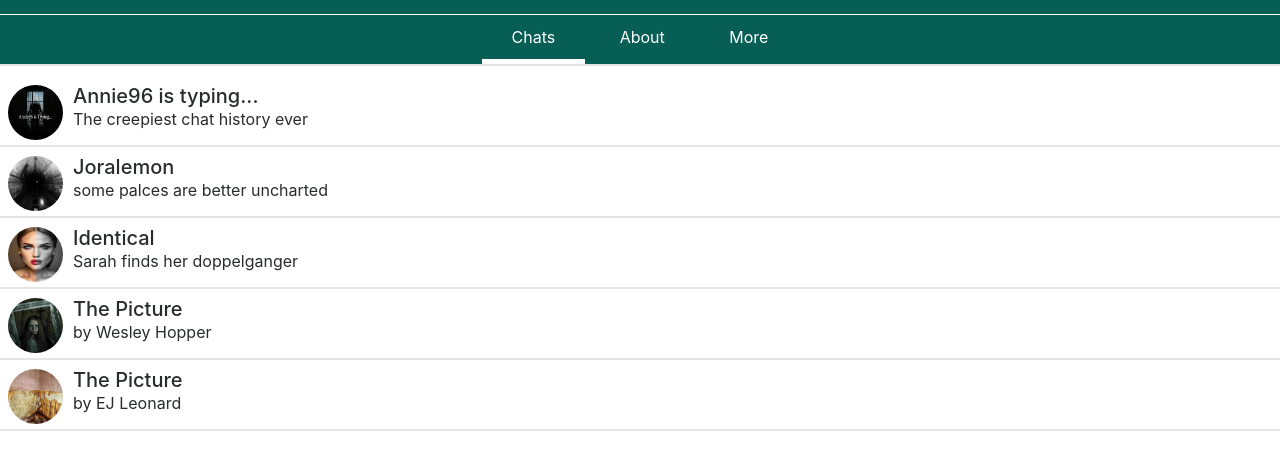
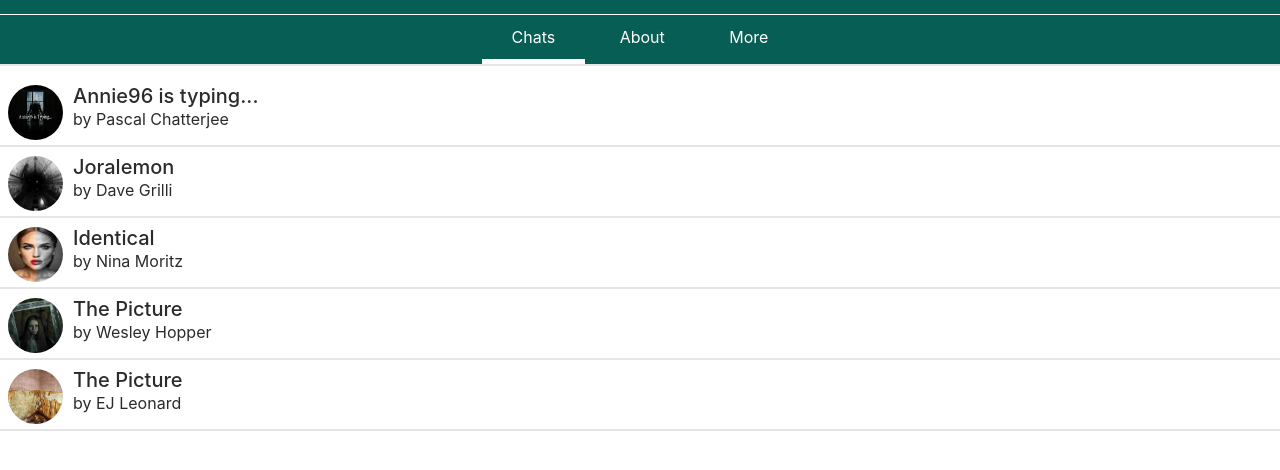
Before and after one commit to SNathJr/scareapp, a plain HTML site: page index.html in a window 1280 px wide. Shown: the part 40-510 px from the top of the page. Drawn offline with nearby package versions, Linux system fonts and the light colour scheme.

Commit message:
add author names

```diff
--- a/index.html
+++ b/index.html
@@ -24,21 +24,21 @@
             <a href="stories/annie96">
                 <div class="item">
                     <img src="img/annie96.jpg" alt="annie96" height="55" width="55">
-                    <h5>Annie96 is typing...<br><small>The creepiest chat history ever</small></h5>
+                    <h5>Annie96 is typing...<br><small>by Pascal Chatterjee</small></h5>
                 </div>
             </a>
 
             <a href="stories/joralemon">
                 <div class="item">
                     <img src="img/joralemon.jpg" alt="Joralemon" height="55" width="55">
-                    <h5>Joralemon<br><small>some palces are better uncharted</small></h5>
+                    <h5>Joralemon<br><small>by Dave Grilli</small></h5>
                 </div>
             </a>
 
             <a href="stories/identical">
                 <div class="item">
                     <img src="img/identical.jpg" alt="Identical" height="55" width="55">
-                    <h5>Identical<br><small>Sarah finds her doppelganger</small></h5>
+                    <h5>Identical<br><small>by Nina Moritz</small></h5>
                 </div>
             </a>
 
```
